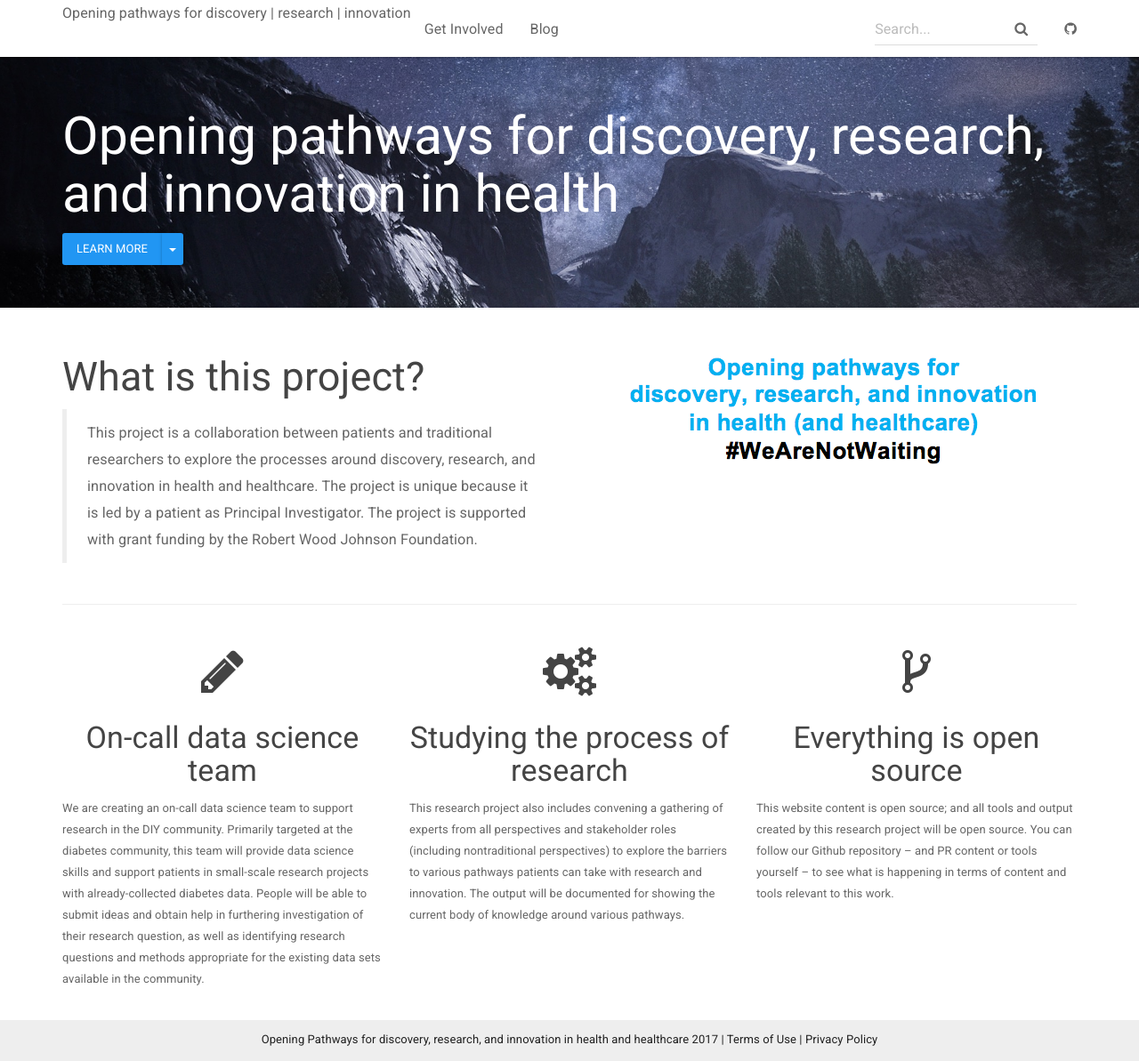
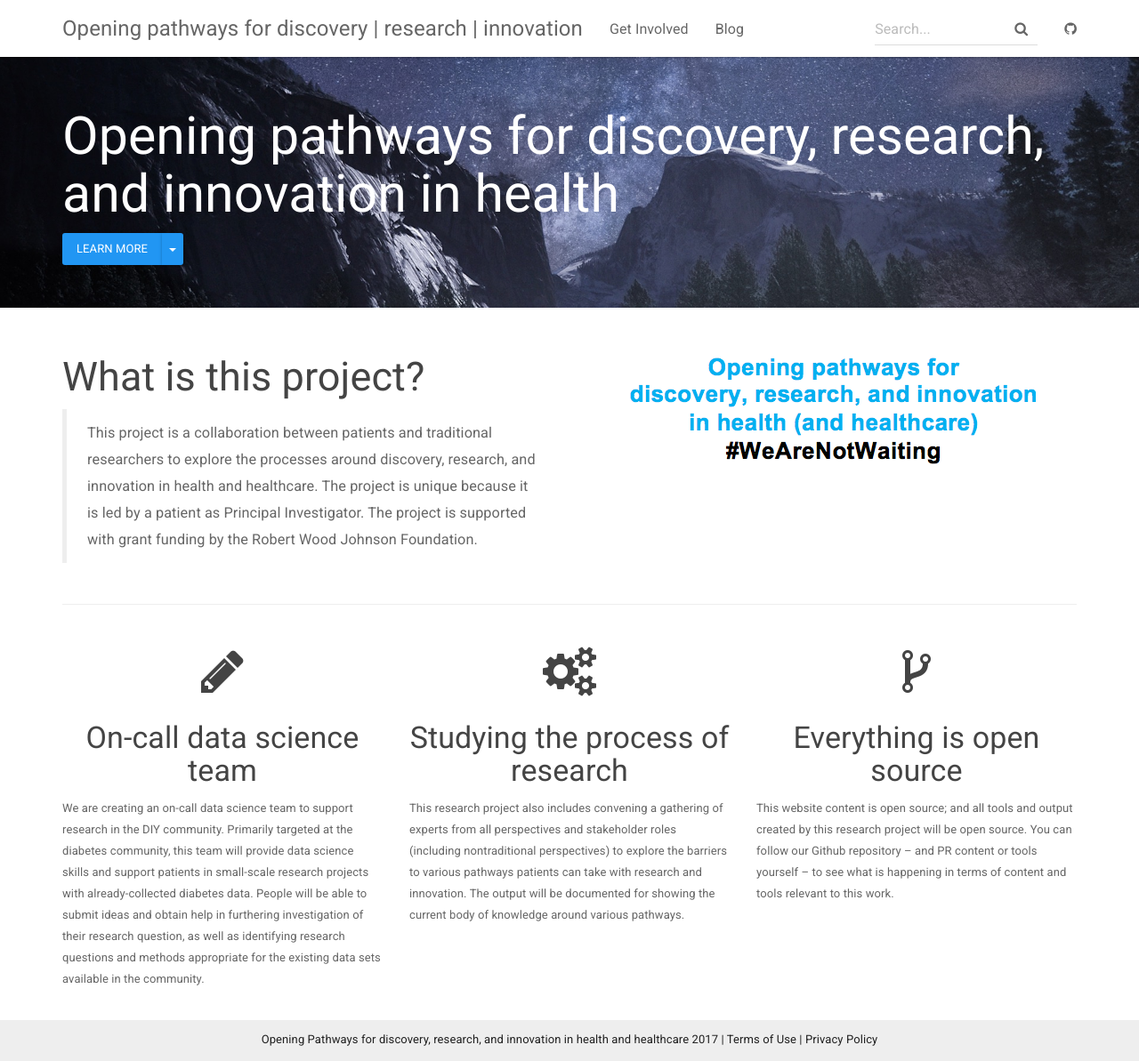
Before and after one commit to danamlewis/Testrepo2, a Jekyll site: the page built from index.html, in a window 1280 px wide and 1193 px high. Shown: the whole window at 89% size. Built offline with Jekyll 4.4.1, drawn with Linux system fonts in a browser that asks for light colours; nearby versions of some CDN libraries.

Commit message:
Update topnav.html

```diff
--- a/_includes/topnav.html
+++ b/_includes/topnav.html
@@ -7,8 +7,8 @@
         <span class="icon-bar"></span>
         <span class="icon-bar"></span>
       </button>
-<!--            <a class="navbar-brand" href="{{ site.baseurl }}/">
-                <span><img src="{{site.baseurl}}/img/logonav.png"></span> --> {{ site.title }}
+         <a class="navbar-brand" href="{{ site.baseurl }}/">
+                <!--   <span><img src="{{site.baseurl}}/img/logonav.png"></span> --> {{ site.title }}
             </a>
         </div>
         <div id="navbar" class="collapse navbar-collapse">
```
